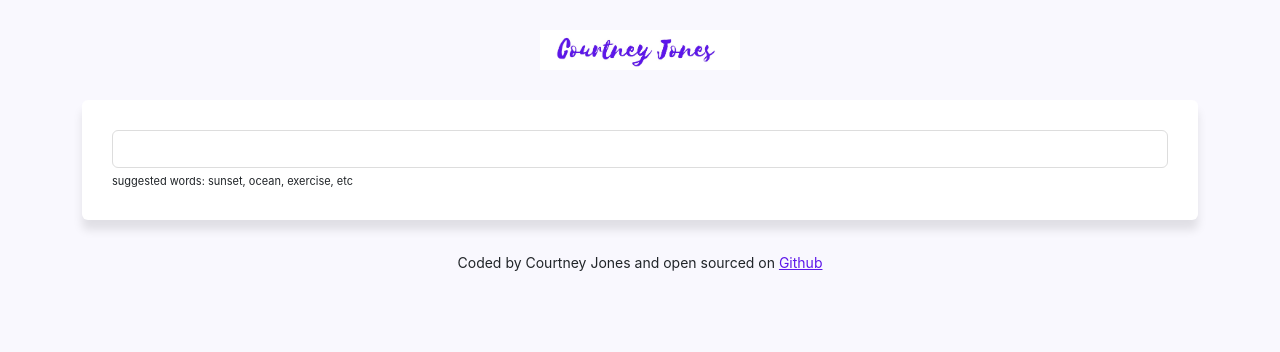
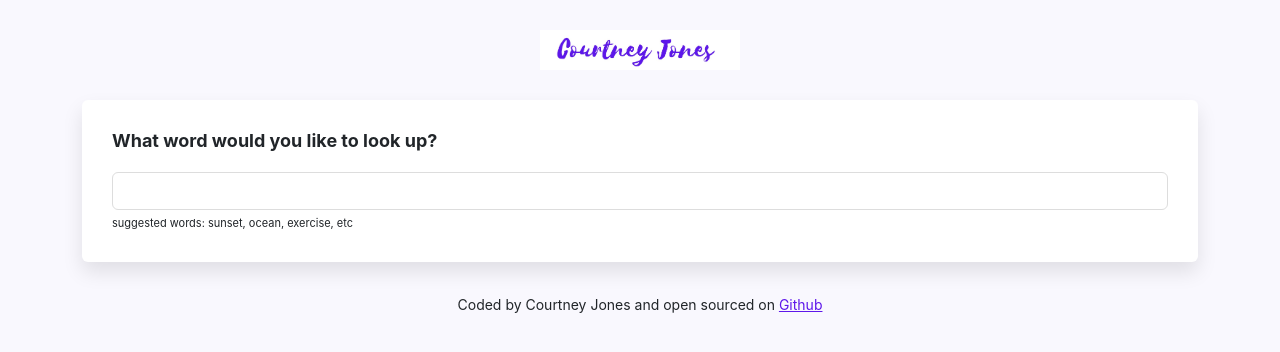
Before and after one commit to dreamer757/dictionary-project, a React (Create React App) app: page / in a window 1280 px wide. Shown: the top 352 px of the page. Built offline with nearby package versions, Linux system fonts and the light colour scheme; no server answers.

Commit message:
updated spacing

```diff
--- a/src/Dictionary.css
+++ b/src/Dictionary.css
@@ -1,8 +1,14 @@
+.Dictionary h1 {
+  font-size: 18px;
+  font-weight: bold;
+  margin-bottom: 20px;
+}
+
 .Dictionary section {
   background: white;
   padding: 30px;
   border-radius: 6px;
-  box-shadow: 0px 10px 10px rgb(0 0 0 / 10%);
+  box-shadow: 0px 10px 20px rgb(0 0 0 / 10%);
   margin: 20px 0;
 }
 
--- a/src/Dictionary.js
+++ b/src/Dictionary.js
@@ -35,6 +35,7 @@ export default function Dictionary(props) {
     return (
       <div className="Dictionary">
         <section>
+          <h1>What word would you like to look up?</h1>
           <form onSubmit={handleSubmit}>
             <input type="search" onChange={handleKeywordChange} />
           </form>
--- a/src/Meaning.css
+++ b/src/Meaning.css
@@ -7,4 +7,5 @@
 .Meaning .example {
   color: #70757a;
   font-style: italic;
+  margin-top: 10px;
 }
--- a/src/Phonetic.js
+++ b/src/Phonetic.js
@@ -7,7 +7,8 @@ export default function Phonetic(props) {
       <a href={props.phonetic.audio} target="_blank" rel="noreferrer">
         Listen
       </a>
-      <span className="text">{props.phonetic.text}</span>
+
+      <span className="text"> {props.phonetic.text}</span>
     </div>
   );
 }
--- a/src/Synonyms.css
+++ b/src/Synonyms.css
@@ -1,9 +1,11 @@
 .Synonyms {
-  margin: 30px 0 0;
+  margin: 15px 0 0;
   padding: 0;
 }
 
 .Synonyms li {
+  font-size: 13px;
   display: inline-block;
-  padding-right: 15px;
+  padding-right: 10px;
+  line-height: 1;
 }
```
